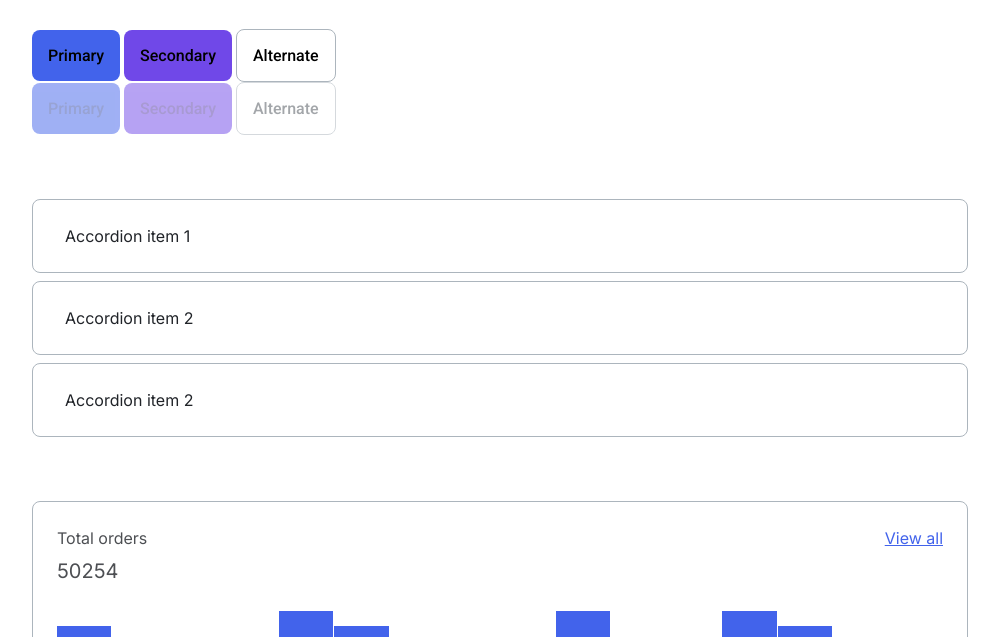
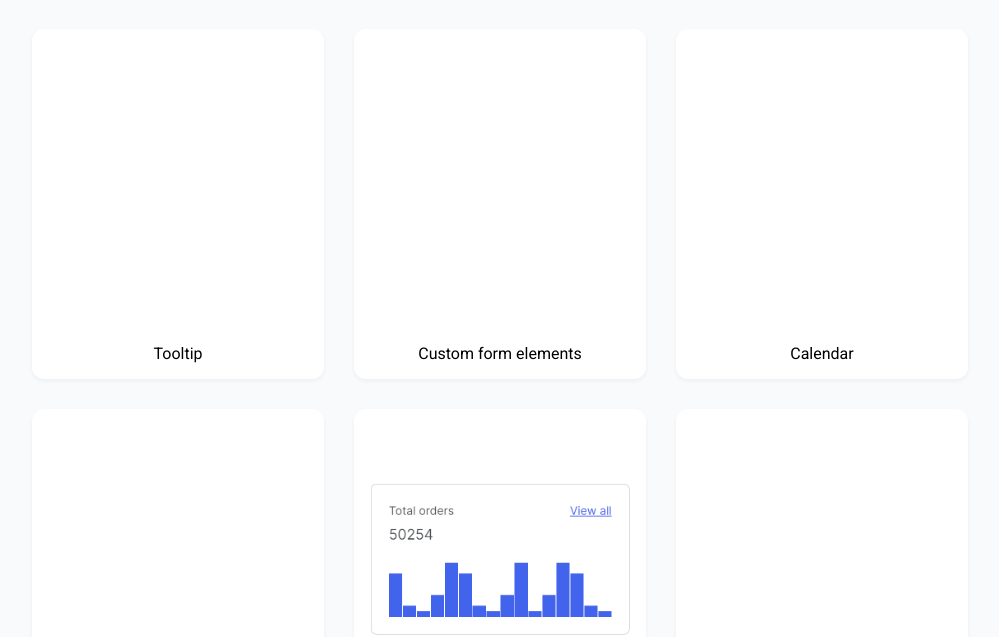
Before and after one commit to js-tasks-ru/htmlcss-20210513_dmitriy79, a website: page index.html in a window 1280 px wide. Shown: the part 163-800 px from the top of the page, without its empty margins (140-1139 px from the left). Drawn offline with Linux system fonts and the light colour scheme.

Commit message:
Main page layout

```diff
--- a/assets/css/main.css
+++ b/assets/css/main.css
@@ -18,6 +18,8 @@
 
     --primary: var(--blue);
     --secondary: var(--purple);
+
+    --backgroud: #F9FAFC;
 }
 
 * {
--- a/components/page/page.css
+++ b/components/page/page.css
@@ -1,6 +1,7 @@
 .page {
     max-width: 1000px;
     margin: 0px auto;
+    background: var(--backgroud);
 }
 
 .page__title {
@@ -36,3 +37,63 @@
 
     text-align: center;
 }
+
+.page__components {
+    display: flex;
+    flex-direction: column;
+    margin: 32px; /* TODO: better implementation */
+    row-gap: 30px;
+}
+
+.page__component-row {
+    display: flex;
+    width: 100%;
+    justify-content: stretch;
+    column-gap: 30px;
+}
+
+.page__component-item {
+    width: 33%;
+    height: 350px;
+
+    display: flex;
+    flex-direction: column;
+    flex-grow: 1;
+    flex-shrink: 1;
+    justify-content: flex-end;
+    align-items: center;
+
+    background: var(--white);
+    box-shadow: 0px 2px 4px rgba(33, 36, 41, 0.05);
+    border-radius: 12px;
+}
+
+.page__component-preview {
+    box-sizing: border-box;
+    display: flex;
+    flex-grow: 1;
+    justify-content: center;
+    align-content: center;
+    align-items: center;
+
+    padding: 0 16px 0 16px;
+    width: 100%;
+}
+
+.page__component-preview-image {
+    max-width: 100%;
+    max-height:100%;
+}
+
+.page__components-title {
+    flex-grow: 0;
+
+    font-family: Roboto, sans-serif;
+    font-style: normal;
+    font-weight: 500;
+    font-size: 21px;
+    line-height: 25px;
+
+    justify-content: center;
+    color: var(--black);
+}
--- a/index.html
+++ b/index.html
@@ -14,6 +14,41 @@
         <header>
             <h1 class="page__title">Reusable component library</h1>
         </header>
+        <section class="page__components">
+            <section class="page__component-row">
+                <div class="page__component-item">
+                    <div class="page__component-preview"></div>
+                    <p class="page__component-title">Tooltip</p>
+                </div>
+                <div class="page__component-item">
+                    <div class="page__component-preview"></div>
+                    <p class="page__component-title">Custom form elements</p>
+                </div>
+                <div class="page__component-item">
+                    <div class="page__component-preview"></div>
+                    <p class="page__component-title">Calendar</p>
+                </div>
+            </section>
+            <section class="page__component-row">
+                <div class="page__component-item">
+                    <div class="page__component-preview"></div>
+                    <p class="page__component-title">Modal dialog</p>
+                </div>
+                <div class="page__component-item">
+                    <div class="page__component-preview">
+                        <img class="page__component-preview-image" src="assets/images/histogram_preview.png" alt="histogram"/>
+                    </div>
+                    <p class="page__component-title">Histogram</p>
+                </div>
+                <div class="page__component-item">
+                    <div class="page__component-preview"></div>
+                    <p class="page__component-title">Avatar</p>
+                </div>
+            </section>
+        </section>
+
+        <hr/>
+        <h3>Old-style components below</h3>
         <section class="page__item">
             <section>
                 <button class="button page__item-button">Primary</button>
```
Also changed, not shown: assets/images/histogram_preview.png (added).
